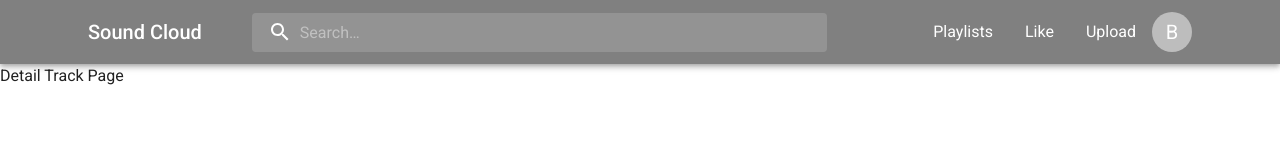
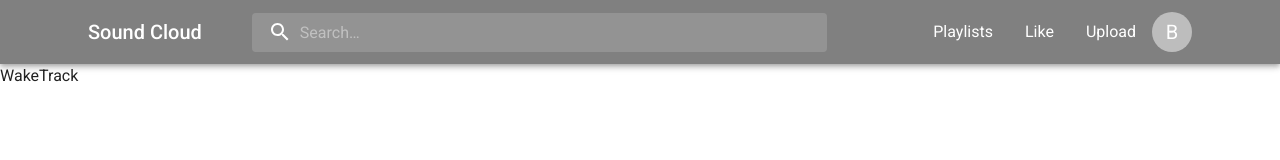
Before and after one commit to voanhbendjnd/Sound-Cloud-TS-MUI, a Next.js app: page /track/1 in a window 1280 px wide. Shown: the top 160 px of the page. Built offline with nearby package versions, Linux system fonts and the light colour scheme; no server answers.

Commit message:
DJND update import library wave surfer

```diff
--- a/src/app/track/[slug]/page.tsx
+++ b/src/app/track/[slug]/page.tsx
@@ -1,4 +1,5 @@
 'use client'
+import WaveTrack from '@/components/track/wave.track';
 import { useSearchParams } from 'next/navigation'
 const DetailTrackPage = (props: any) => {
     console.log("Checkkk logn: ", props)
@@ -6,7 +7,9 @@ const DetailTrackPage = (props: any) => {
     const searchParams = useSearchParams()
     const search = searchParams.get('audio')
     return (
-        <div>Detail Track Page</div>
+        <div>
+            <WaveTrack />
+        </div>
     )
 }
 
--- /dev/null
+++ b/src/components/track/wave.track.tsx
@@ -0,0 +1,9 @@
+const WaveTrack = () => {
+    return (
+        <div>
+            WakeTrack
+        </div>
+    )
+}
+
+export default WaveTrack;
```
